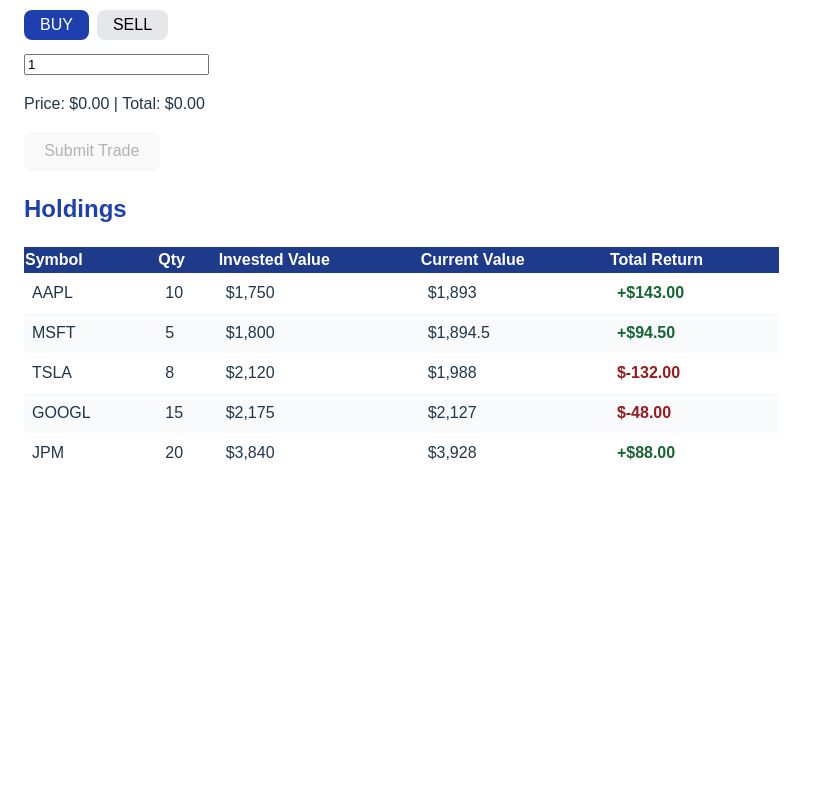
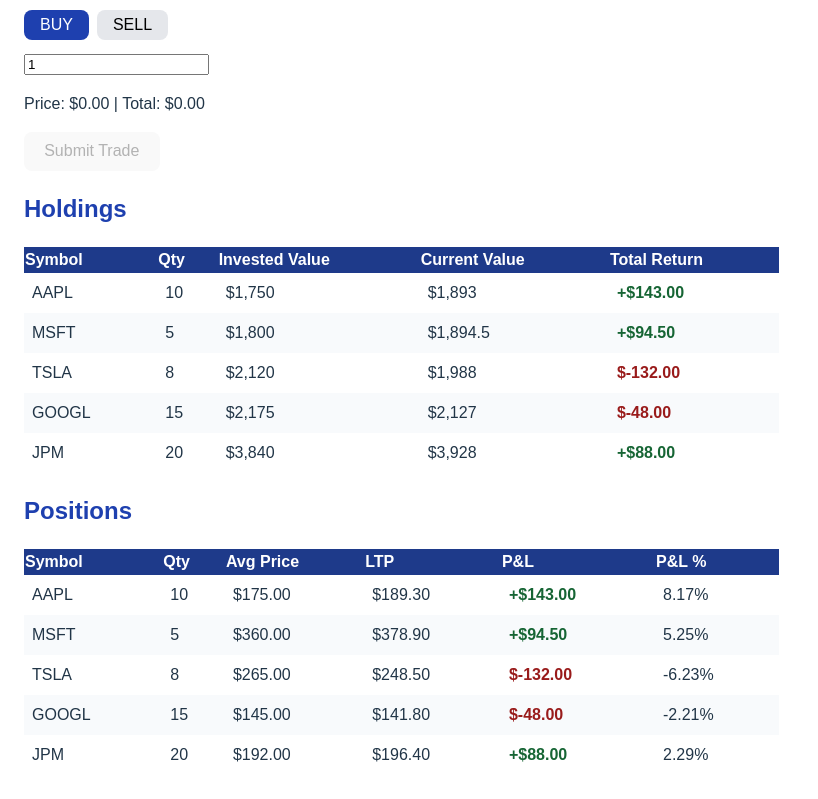
Before and after one commit to Adityaa112/week2day1, a React (Vite) app: page / in a window 1280 px wide. Shown: the part 1675-2474 px from the top of the page, without its empty margins (0-818 px from the left). Before the commit the page ends 2172 px from the top, so only its background shows below. Built offline with nearby package versions, Linux system fonts and the light colour scheme.

Commit message:
Positions Table

```diff
--- a/src/App.tsx
+++ b/src/App.tsx
@@ -2,13 +2,14 @@
 import { useState } from 'react';
 
 // Data
-import { stocks, trades } from './data/stockData';
+
 
 // Types
-import type { Stock, Trade }   from './types/stock.types';
+import type { Position, Stock, Trade }   from './types/stock.types';
 
 import {  holdings } from './data/stockData';
 import type { Holding } from './types/stock.types';
+import{ positions, stocks, trades } from './data/stockData';
 
 
 // Components
@@ -137,6 +138,28 @@
       }},
   ]}
 />
+      <h2 style={{ color: '#1E40AF' }}>Positions</h2>
+<DataTable<Position>
+  data={positions}
+  rowKey='id'
+  columns={[
+    { key: 'symbol',   header: 'Symbol' },
+    { key: 'qty',      header: 'Qty' },
+    { key: 'avgPrice', header: 'Avg Price',
+      render: v => `$${Number(v).toFixed(2)}` },
+    { key: 'ltp',      header: 'LTP',
+      render: v => `$${Number(v).toFixed(2)}` },
+    { key: 'pnl',      header: 'P&L',
+      render: v => {
+        const n = Number(v);
+        return <span style={{ color: n >= 0 ? '#166534' : '#991B1B', fontWeight: 'bold' }}>
+          {n >= 0 ? '+' : ''}${n.toFixed(2)}
+        </span>;
+      } },
+    { key: 'pnlPct',   header: 'P&L %',
+      render: v => `${Number(v).toFixed(2)}%` },
+  ]}
+/>
 
     </div>
   );
--- a/src/data/stockData.ts
+++ b/src/data/stockData.ts
@@ -1,5 +1,6 @@
 import type { Stock, Trade } from '../types/stock.types';
 import type { Holding } from '../types/stock.types';
+import type { Position } from '../types/stock.types';
 
 
 
@@ -68,3 +69,31 @@
         investedValue: 3840.00, currentValue: 3928.00, totalReturn: 88.00
     },
 ];
+
+export const positions: Position[] = [
+    {
+        id: 'p1', symbol: 'AAPL', qty: 10,
+        avgPrice: 175.00, ltp: 189.30,
+        pnl: 143.00, pnlPct: 8.17
+    },
+    {
+        id: 'p2', symbol: 'MSFT', qty: 5,
+        avgPrice: 360.00, ltp: 378.90,
+        pnl: 94.50, pnlPct: 5.25
+    },
+    {
+        id: 'p3', symbol: 'TSLA', qty: 8,
+        avgPrice: 265.00, ltp: 248.50,
+        pnl: -132.00, pnlPct: -6.23
+    },
+    {
+        id: 'p4', symbol: 'GOOGL', qty: 15,
+        avgPrice: 145.00, ltp: 141.80,
+        pnl: -48.00, pnlPct: -2.21
+    },
+    {
+        id: 'p5', symbol: 'JPM', qty: 20,
+        avgPrice: 192.00, ltp: 196.40,
+        pnl: 88.00, pnlPct: 2.29
+    },
+];
```
Also changed, not shown: src/types/stock.types.ts (+10 -0 lines).
